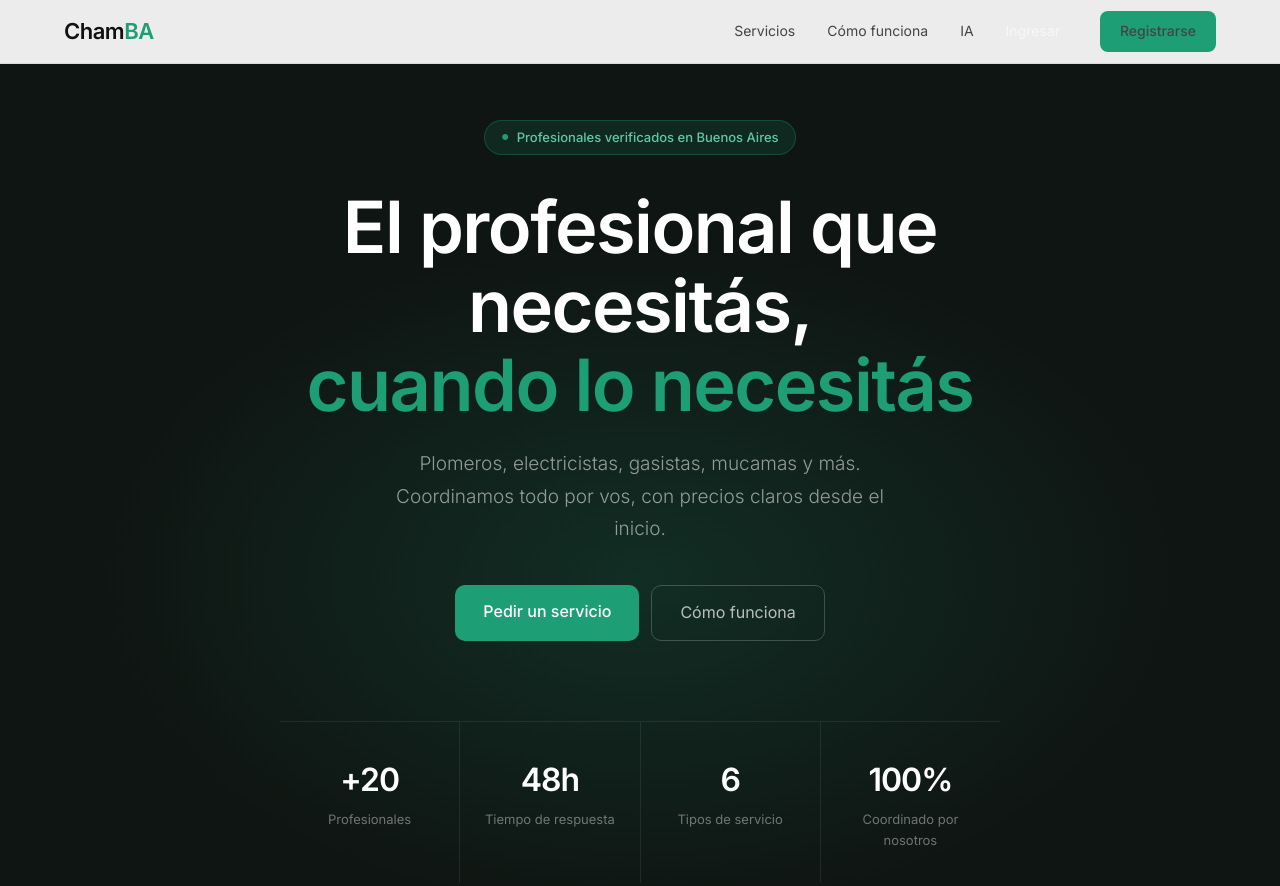
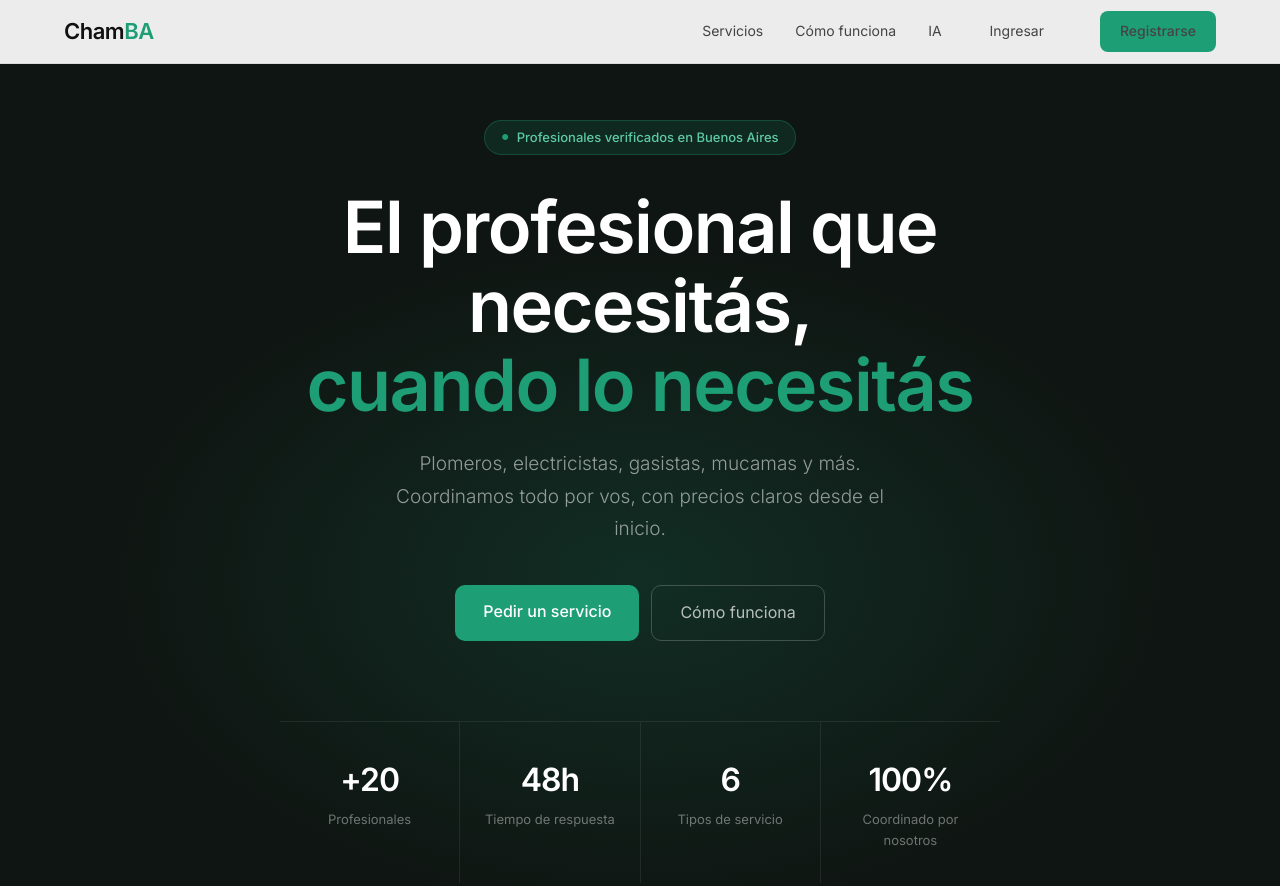
Before and after one commit to nbuono7/Chamba, a website: page index.html in a window 1280 px wide. Shown: the top 886 px of the page. Drawn offline with Linux system fonts and the light colour scheme.

Commit message:
Update index.html

```diff
--- a/index.html
+++ b/index.html
@@ -326,8 +326,7 @@
     <a href="#servicios">Servicios</a>
     <a href="#como-funciona">Cómo funciona</a>
     <a href="#ia">IA</a>
-    <a href="/login" style="font-size:14px;color:rgba(255,255,255,0.6);text-decoration:none;margin-right:8px">Ingresar</a>
-<a href="/registro" class="nav-cta">Registrarse</a>
+    <a href="/login" style="font-size:14px;color:var(--text-mid);text-decoration:none;padding:8px 16px;border:1px solid var(--border-hover);border-radius:8px;transition:all 0.15s" onmouseover="this.style.borderColor='#1D9E75'" onmouseout="this.style.borderColor='rgba(0,0,0,0.2)'">Ingresar</a><a href="/registro" class="nav-cta" style="margin-left:8px">Registrarse</a>
   </div>
 </nav>
 
```
